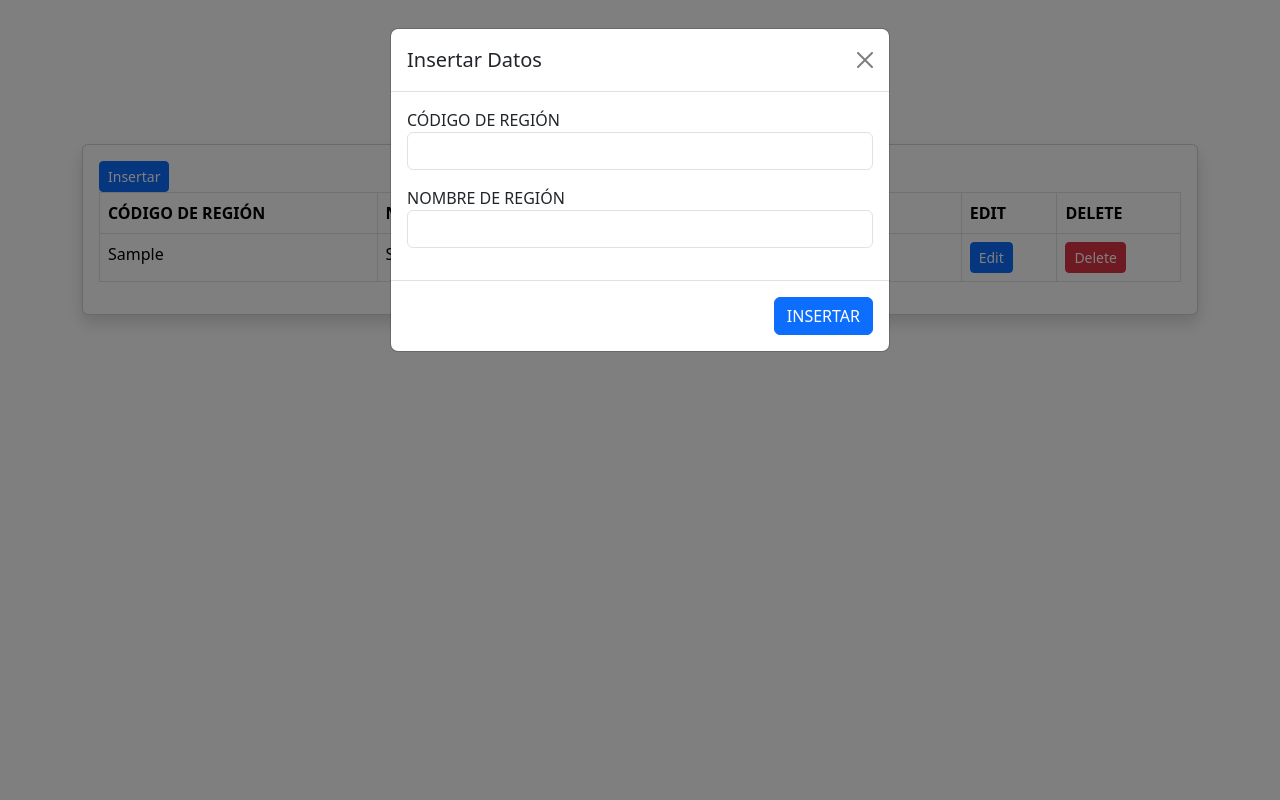
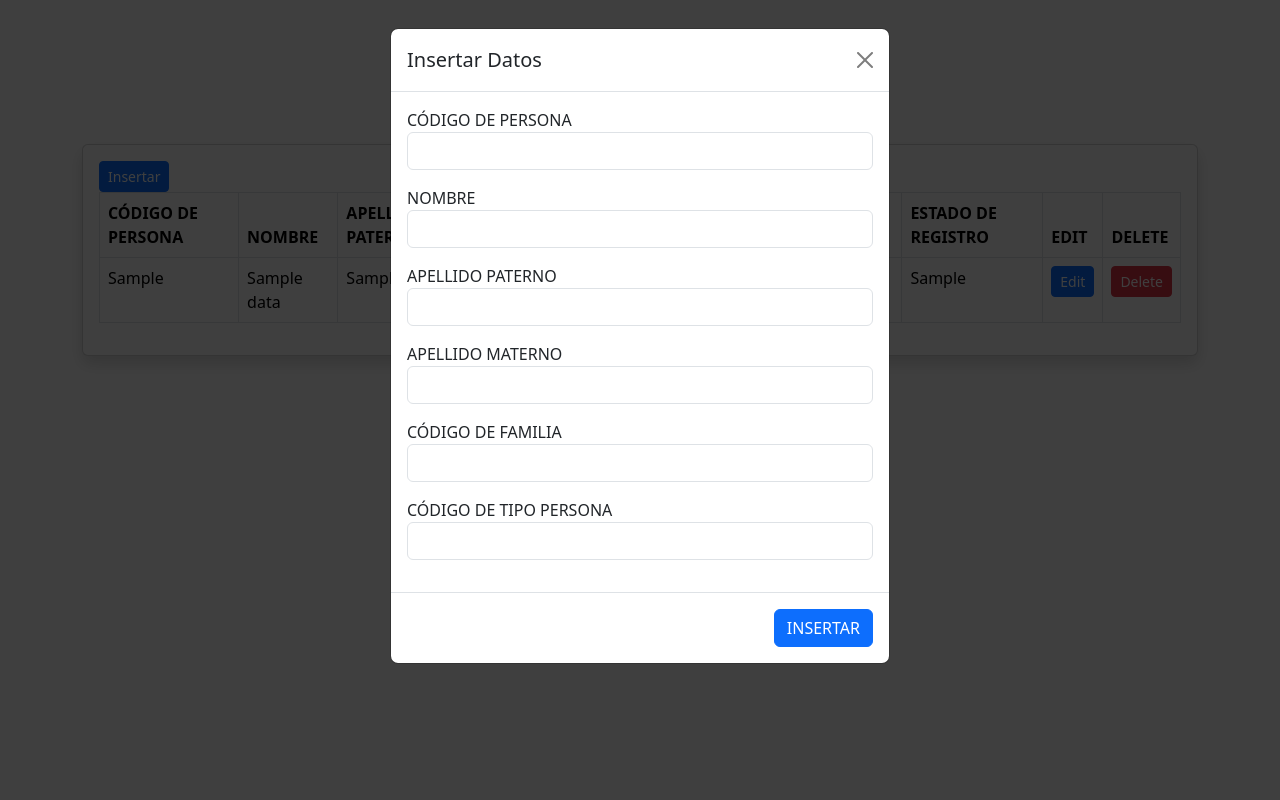
Before and after one commit to DiegoLlerena13/Base-de-Datos, a Flask app: template Persona/templates/Persona.html in a window 1280 px wide, after a click on "Insertar". Run offline with Flask 3, Linux system fonts and the light colour scheme; the template is opened without the code that fills it: most values are stand-ins (such as "Sample title", 1, 10 or a date in 2020).

Commit message:
Se agregó interfaz funcional de la tabla Persona

```diff
--- a/Persona/templates/Persona.html
+++ b/Persona/templates/Persona.html
@@ -33,11 +33,19 @@
                           <button type="button" class="btn-close" data-bs-dismiss="modal" aria-label="Close"></button>
                         </div>
                         <div class="modal-body">
-                          <form action="/region" method="post">
-                            <label>CÓDIGO DE REGIÓN</label>
-                            <input type="text" class="form-control mb-3" name="codreg">
-                            <label>NOMBRE DE REGIÓN</label>
-                            <input type="text" class="form-control mb-3" name="nomreg">
+                          <form action="/persona" method="post">
+                            <label>CÓDIGO DE PERSONA</label>
+                            <input type="text" class="form-control mb-3" name="per_cod">
+                            <label>NOMBRE</label>
+                            <input type="text" class="form-control mb-3" name="per_nom">
+                            <label>APELLIDO PATERNO</label>
+                            <input type="text" class="form-control mb-3" name="per_ape_pat">
+                            <label>APELLIDO MATERNO</label>
+                            <input type="text" class="form-control mb-3" name="per_ape_mat">
+                            <label>CÓDIGO DE FAMILIA</label>
+                            <input type="text" class="form-control mb-3" name="fam_cod">
+                            <label>CÓDIGO DE TIPO PERSONA</label>
+                            <input type="text" class="form-control mb-3" name="tip_per_cod">
                         </div>
                         <div class="modal-footer">
                             <button type="submit" class="btn btn-primary">INSERTAR</button>
@@ -49,8 +57,12 @@
                 <!--Tabla-->
                 <table class="table table-bordered">
                     <thead>
-                        <th scope="col">CÓDIGO DE REGIÓN</th>
-                        <th scope="col">NOMBRE DE REGIÓN</th>
+                        <th scope="col">CÓDIGO DE PERSONA</th>
+                        <th scope="col">NOMBRE</th>
+                        <th scope="col">APELLIDO PATERNO</th>
+                        <th scope="col">APELLIDO MATERNO</th>
+                        <th scope="col">CÓDIGO DE FAMILIA</th>
+                        <th scope="col">CÓDIGO DE TIPO PERSONA</th>
                         <th scope="col">ESTADO DE REGISTRO</th>
                         <th scope="col">EDIT</th>
                         <th scope="col">DELETE</th>
@@ -58,36 +70,48 @@
                     <tbody>
                         {% for d in data %}
                             <tr>
-                                <td>{{ d.RegCod }}</td>
-                                <td>{{ d.RegNom }}</td>
-                                <td>{{ d.RegEstReg }}</td>
+                                <td>{{ d.PerCod }}</td>
+                                <td>{{ d.PerNom }}</td>
+                                <td>{{ d.PerApePat }}</td>
+                                <td>{{ d.PerApeMat }}</td>
+                                <td>{{ d.FamCod }}</td>
+                                <td>{{ d.TipPerCod }}</td>
+                                <td>{{ d.PerEstReg }}</td>
                                 <td>
-                                    <button class="btn btn-primary btn-sm" id="btn-edit{{ d.RegCod }}" data-bs-toggle="modal" data-bs-target="#modal{{ d.RegCod }}">Edit</button>
+                                    <button class="btn btn-primary btn-sm" id="btn-edit{{ d.PerCod }}" data-bs-toggle="modal" data-bs-target="#modal{{ d.PerCod }}">Edit</button>
                                 </td>
                                 <td>
-                                    <button class="btn btn-danger btn-sm" data-bs-toggle="modal" data-bs-target="#deleteModal{{ d.RegCod }}" data-regcod="{{ d.RegCod }}" data-regnom="{{ d.RegNom }}">Delete</button>
+                                    <button class="btn btn-danger btn-sm" data-bs-toggle="modal" data-bs-target="#deleteModal{{ d.PerCod }}" data-per_cod="{{ d.PerCod }}" data-per_nom="{{ d.PerNom }}">Delete</button>
                                 </td>
                             </tr>
                             <!-- Edit Modal -->
-                            <div class="modal fade" id="modal{{ d.RegCod }}" tabindex="-1" aria-labelledby="exampleModalLabel{{ d.RegCod }}" aria-hidden="true">
+                            <div class="modal fade" id="modal{{ d.PerCod }}" tabindex="-1" aria-labelledby="exampleModalLabel{{ d.PerCod }}" aria-hidden="true">
                                 <div class="modal-dialog">
                                     <div class="modal-content">
                                         <div class="modal-header">
-                                            <h1 class="modal-title fs-5" id="exampleModalLabel{{ d.RegCod }}">{{ d.RegNom }}</h1>
+                                            <h1 class="modal-title fs-5" id="exampleModalLabel{{ d.PerCod }}">{{ d.PerNom }}</h1>
                                             <button type="button" class="btn-close" data-bs-dismiss="modal" aria-label="Close"></button>
                                         </div>
                                         <div class="modal-body">
-                                            <form action="/edit/{{ d.RegCod }}" method="post">
-                                                <label>CÓDIGO DE REGIÓN</label>
-                                                <p>{{ d.RegCod }}</p>
-                                                <label>NOMBRE DE REGIÓN</label>
-                                                <input type="text" class="form-control mb-3" name="nomreg" value="{{ d.RegNom }}">
+                                            <form action="/edit/{{ d.PerCod }}" method="post">
+                                                <label>CÓDIGO DE PERSONA</label>
+                                                <p>{{ d.PerCod }}</p>
+                                                <label>NOMBRE</label>
+                                                <input type="text" class="form-control mb-3" name="per_nom" value="{{ d.PerNom }}">
+                                                <label>APELLIDO PATERNO</label>
+                                                <input type="text" class="form-control mb-3" name="per_ape_pat" value="{{ d.PerApePat }}">
+                                                <label>APELLIDO MATERNO</label>
+                                                <input type="text" class="form-control mb-3" name="per_ape_mat" value="{{ d.PerApeMat }}">
+                                                <label>CÓDIGO DE FAMILIA</label>
+                                                <input type="text" class="form-control mb-3" name="fam_cod" value="{{ d.FamCod }}">
+                                                <label>CÓDIGO DE TIPO PERSONA</label>
+                                                <input type="text" class="form-control mb-3" name="tip_per_cod" value="{{ d.TipPerCod }}">
                                                 <label>ESTADO DE REGISTRO</label>
-                                                <p>{{ d.RegEstReg }}</p>
+                                                <p>{{ d.PerEstReg }}</p>
                                         </div>
                                         <div class="modal-footer">
-                                            <button type="submit" name="action" value="edit" class="btn btn-primary">Save Changes<</button>
-                                            <button type="submit" name="action" value="activar" class="btn btn-primary"> Activar</button>
+                                            <button type="submit" name="action" value="edit" class="btn btn-primary">Save Changes</button>
+                                            <button type="submit" name="action" value="activar" class="btn btn-primary">Activar</button>
                                             <button type="submit" name="action" value="inactivar" class="btn btn-danger">Inactivar</button>
                                             </form>
                                         </div>
@@ -95,25 +119,25 @@
                                 </div>
                             </div>
                             <!-- Delete Modal -->
-                            <div class="modal fade" id="deleteModal{{ d.RegCod }}" tabindex="-1" aria-labelledby="deleteModalLabel{{ d.RegCod }}" aria-hidden="true">
+                            <div class="modal fade" id="deleteModal{{ d.PerCod }}" tabindex="-1" aria-labelledby="deleteModalLabel{{ d.PerCod }}" aria-hidden="true">
                                 <div class="modal-dialog">
                                     <div class="modal-content">
                                         <div class="modal-header">
-                                            <h1 class="modal-title fs-5" id="deleteModalLabel{{ d.RegCod }}">Confirmar Eliminación</h1>
+                                            <h1 class="modal-title fs-5" id="deleteModalLabel{{ d.PerCod }}">Confirmar Eliminación</h1>
                                             <button type="button" class="btn-close" data-bs-dismiss="modal" aria-label="Close"></button>
                                         </div>
                                         <div class="modal-body">
                                             <form>
                                                 <p>¿Desea eliminar este registro?</p>
-                                                <label>CÓDIGO DE REGIÓN</label>
-                                                <p id="modalRegCod{{ d.RegCod }}">{{ d.RegCod }}</p>
-                                                <label>NOMBRE DE REGIÓN</label>
-                                                <p id="modalRegNom{{ d.RegCod }}">{{ d.RegNom }}</p>
+                                                <label>CÓDIGO DE PERSONA</label>
+                                                <p id="modalPerCod{{ d.PerCod }}">{{ d.PerCod }}</p>
+                                                <label>NOMBRE</label>
+                                                <p id="modalPerNom{{ d.PerCod }}">{{ d.PerNom }}</p>
                                             </form>
                                         </div>
                                         <div class="modal-footer">
                                             <button type="button" class="btn btn-secondary" data-bs-dismiss="modal">Cancelar</button>
-                                            <a href="/delete/{{ d.RegCod }}" class="btn btn-danger">Aceptar</a>
+                                            <a href="/delete/{{ d.PerCod }}" class="btn btn-danger">Aceptar</a>
                                         </div>
                                     </div>
                                 </div>
@@ -124,5 +148,6 @@
             </div>
         </div>
     </div>
+    <script src="https://cdn.jsdelivr.net/npm/bootstrap@5.1.3/dist/js/bootstrap.bundle.min.js"></script>
 </body>
 </html>
```
Also changed, not shown: Persona/Persona.py (+35 -40 lines), 1 other file.
